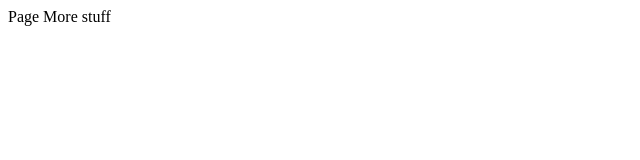
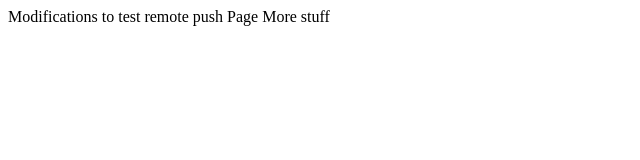
Before and after one commit to giterska/git-demo, a plain HTML site: page web/index.html in a window 1280 px wide. Shown: the whole page, without its empty margins (0-640 px from the left). Drawn offline with Linux system fonts and the light colour scheme.

Commit message:
Updating index in github

```diff
--- a/web/index.html
+++ b/web/index.html
@@ -1,4 +1,5 @@
 <html>
+Modifications to test remote push
 Page
 More stuff
 </html>
```
